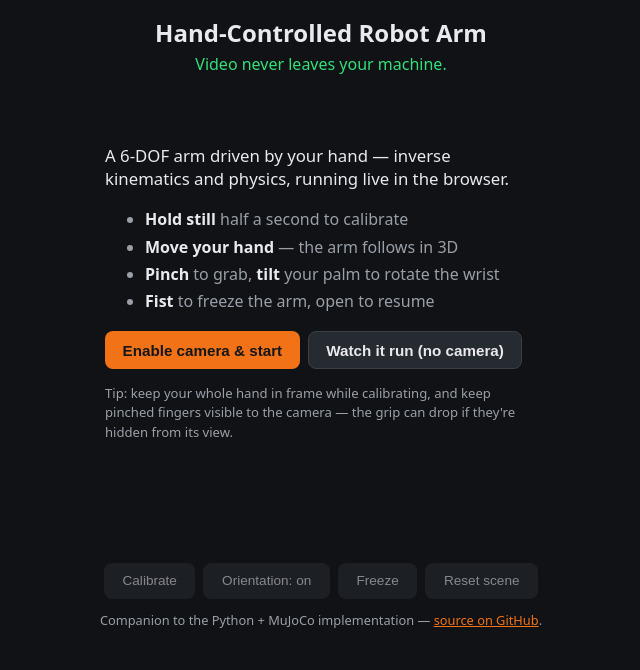
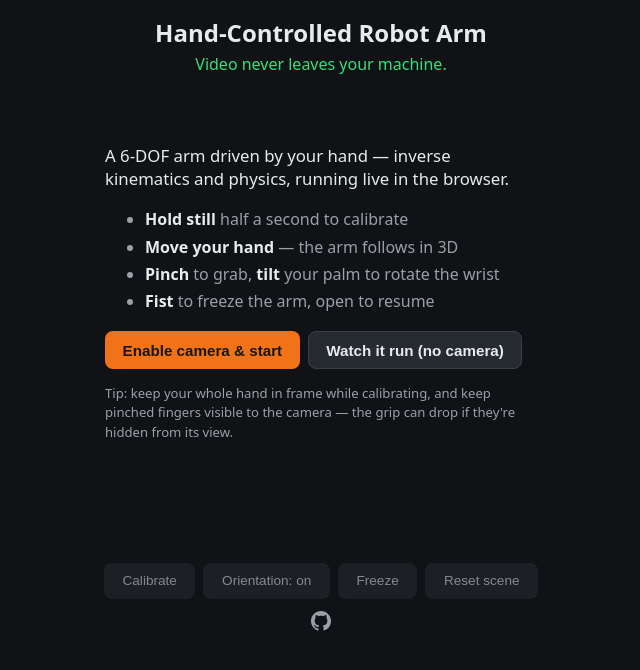
Before and after one commit to advaithdasu/hand-vision-controller, a website built with Vite: page web/index.html in a window 1280 px wide. Shown: the whole page, without its empty margins (319-959 px from the left). Built offline with nearby package versions, Linux system fonts and the light colour scheme.

Commit message:
Robot-POV hand mapping, GitHub-icon footer, public-release prep, Vercel subpath rewrite
- mapping.ts: hand-left now moves the arm to its own left (robot POV),
  matching the existing Python/MuJoCo convention, instead of mirroring
  the on-screen view.
- index.html/style.css: footer swaps the "source on GitHub" text link
  for a plain GitHub icon.
- README: rewritten to foreground the technical build (pipeline,
  mapping/depth math, IK solver, browser-port engineering) and cut
  down local-run/test-suite detail; adds a License section.
- LICENSE: add MIT.
- ci.yml: drop the now-deleted web-demo branch from the push trigger.
- web/vercel.json: rewrite /hand-control-robot/* back to real asset
  paths and redirect bare / to it, so the deployment works both
  standalone and proxied from dasu.dev now that BASE_PATH is set.

```diff
--- a/web/index.html
+++ b/web/index.html
@@ -80,8 +80,15 @@
     </div>
 
     <footer>
-      Companion to the Python + MuJoCo implementation —
-      <a href="https://github.com/advaithdasu/hand-vision-controller">source on GitHub</a>.
+      <a
+        href="https://github.com/advaithdasu/hand-vision-controller"
+        aria-label="View source on GitHub"
+        title="View source on GitHub"
+      >
+        <svg viewBox="0 0 16 16" width="20" height="20" fill="currentColor" aria-hidden="true">
+          <path d="M8 0C3.58 0 0 3.58 0 8c0 3.54 2.29 6.53 5.47 7.59.4.07.55-.17.55-.38 0-.19-.01-.82-.01-1.49-2.01.37-2.53-.49-2.69-.94-.09-.23-.48-.94-.82-1.13-.28-.15-.68-.52-.01-.53.63-.01 1.08.58 1.23.82.72 1.21 1.87.87 2.33.66.07-.52.28-.87.51-1.07-1.78-.2-3.64-.89-3.64-3.95 0-.87.31-1.59.82-2.15-.08-.2-.36-1.02.08-2.12 0 0 .67-.21 2.2.82.64-.18 1.32-.27 2-.27.68 0 1.36.09 2 .27 1.53-1.04 2.2-.82 2.2-.82.44 1.1.16 1.92.08 2.12.51.56.82 1.27.82 2.15 0 3.07-1.87 3.75-3.65 3.95.29.25.54.73.54 1.48 0 1.07-.01 1.93-.01 2.2 0 .21.15.46.55.38A8.01 8.01 0 0 0 16 8c0-4.42-3.58-8-8-8Z"/>
+        </svg>
+      </a>
     </footer>
 
     <script type="module" src="/src/main.ts"></script>
--- a/web/src/mapping.ts
+++ b/web/src/mapping.ts
@@ -117,11 +117,14 @@
   private mapPositionAbsolute(palmXY: [number, number], handScale: number): Vec3 {
     const [hx, hy] = this.isotropic(palmXY);
     const [cx, cy] = this.isotropic(this.centerRef ?? [0.5, 0.5]);
-    // Image is mirrored, so image-right = operator-right. The scene camera
-    // puts robot +y on screen-right, so hand-right -> +y keeps the arm
-    // moving the same direction the operator sees their hand move. Image
+    // Image is mirrored, so image-right = operator-right. Position tracks
+    // the robot's own body frame, not the screen: with the arm's neutral
+    // reach along +x (forward) and +z up, the robot's own right is -y
+    // (forward x up), so hand-right -> -y and hand-left -> +y. That's
+    // control from the robot's point of view, like driving from behind
+    // it, rather than mirroring what the operator sees on screen. Image
     // y grows downward, so it negates into robot +z (up).
-    const y = mid(WORKSPACE.y) + (hx - cx) * MAPPING.posGain;
+    const y = mid(WORKSPACE.y) - (hx - cx) * MAPPING.posGain;
     const z = mid(WORKSPACE.z) - (hy - cy) * MAPPING.posGain;
     // Apparent size is proportional to 1 / distance; invert it so the
     // depth axis is linear in how far the hand actually travelled,
--- a/web/src/style.css
+++ b/web/src/style.css
@@ -258,10 +258,15 @@
 }
 
 footer {
-  color: var(--muted);
-  font-size: 0.8rem;
+  display: flex;
+  justify-content: center;
 }
 
 footer a {
+  color: var(--muted);
+  display: inline-flex;
+}
+
+footer a:hover {
   color: var(--accent);
 }
```
Also changed, not shown: web/tests/app.test.ts (+2 -2 lines), web/tests/mapping.test.ts (+5 -4 lines), .github/workflows/ci.yml, README.md, web/vercel.json (added), 1 other file.
